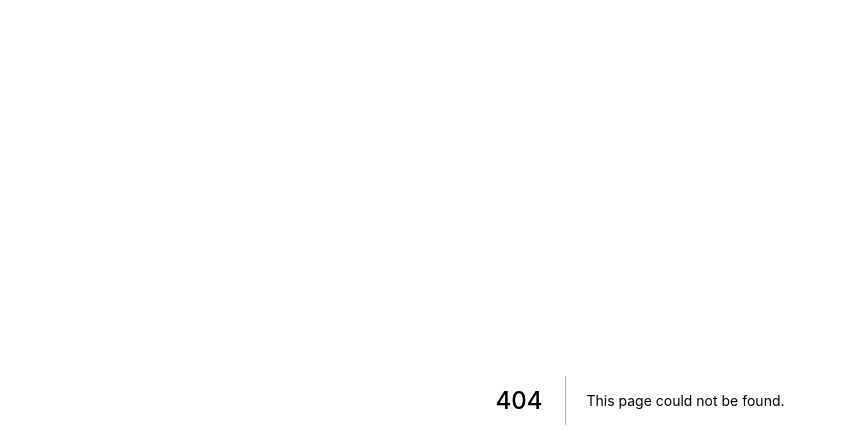
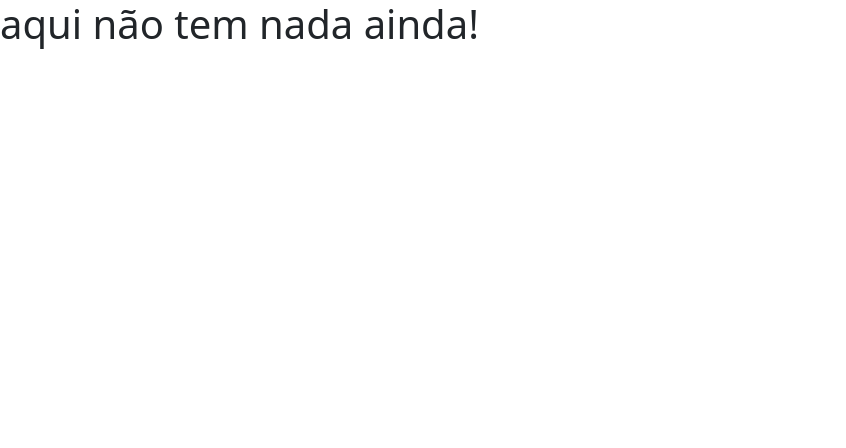
Before and after one commit to NOX-0202/volx_platform, a Next.js app: page /me/bots/double in a window 1280 px wide. Before the commit this address had no page. Shown: the top 448 px of the page, without its empty margins (0-846 px from the left). Built offline with nearby package versions, Linux system fonts and the light colour scheme.

Commit message:
starting bot page

```diff
--- /dev/null
+++ b/src/pages/me/bots/double.jsx
@@ -0,0 +1,11 @@
+import React from 'react';
+
+// import { Container } from './styles';
+
+function bots() {
+    return <div>
+        <h1>aqui não tem nada ainda!</h1>
+    </div>;
+}
+
+export default bots;
--- a/src/pages/me/index.jsx
+++ b/src/pages/me/index.jsx
@@ -30,6 +30,7 @@ function me() {
 
     const menu = [];
     menu.push({ name: 'Padrões', link: '/me/patterns' });
+    menu.push({ name: 'Bot Double', link: '/me/bots/double' });
 
     return loading ? <Spinner className="text-primary" /> : <main>
         <div className="container my-4">
@@ -38,6 +39,7 @@ function me() {
                 <button className="btn btn-danger" onClick={() => logout()}>Sair</button>
             </div>
             <hr />
+            <div className="d-flex flex-row gap-3">
                 {
                     menu.map(item => {
                         return <div className="d-flex flex-row gap-2" key={item.name}>
@@ -45,6 +47,7 @@ function me() {
                         </div>
                     })
                 }
+            </div>
 
         </div>
     </main>;
```
Lines whose indentation alone changed are shown as unchanged.
